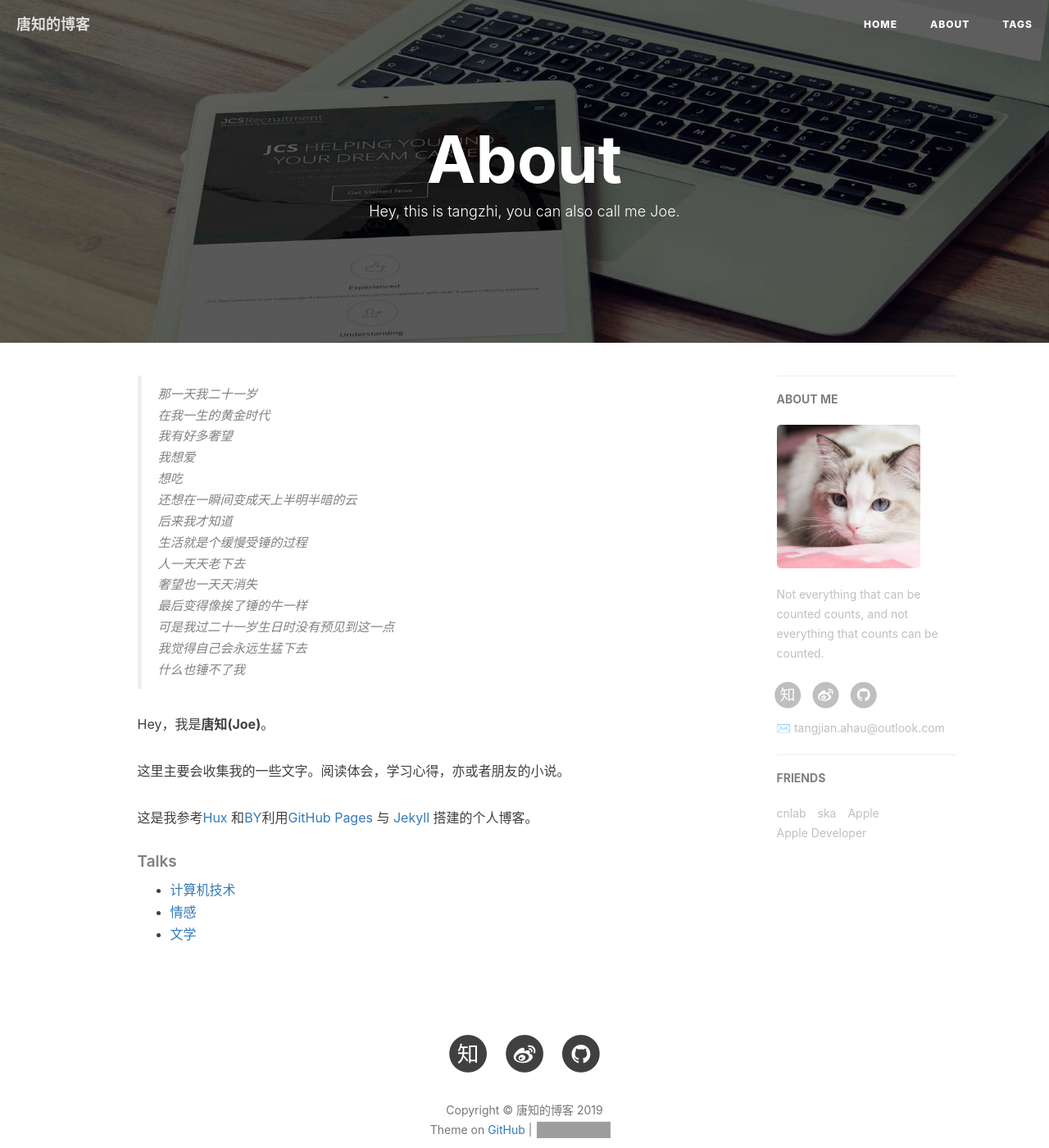
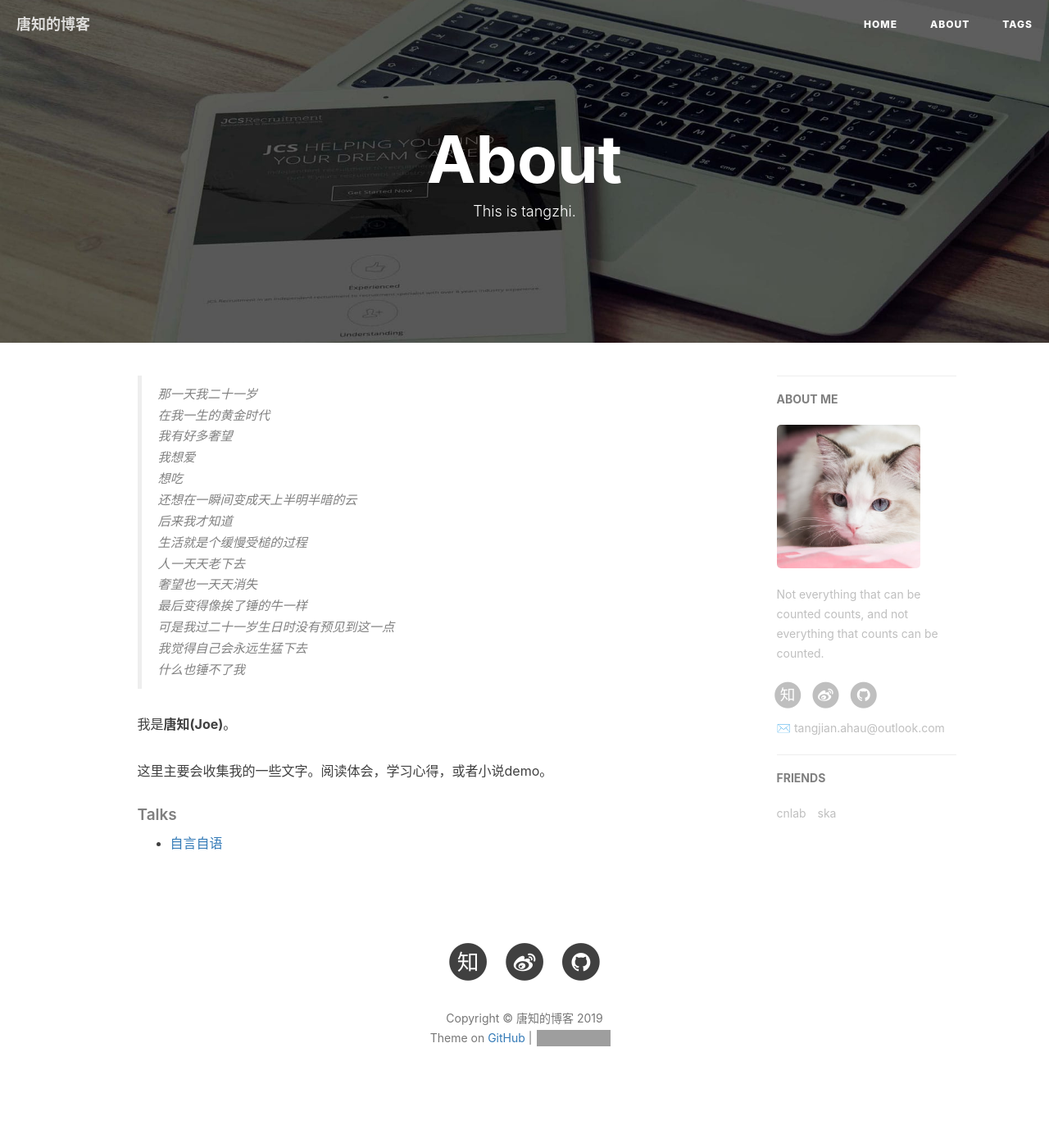
Before and after one commit to Joewn/Joewn.github.io, a Jekyll site: the page built from about.html, in a window 1280 px wide and 1400 px high. Shown: the whole window at 82% size. Built offline with Jekyll 4.4.1, drawn with Linux system fonts in a browser that asks for light colours; nearby versions of some CDN libraries; comment, search, counter and statistics services are not loaded; grey boxes are pictures that could not be loaded.

Commit message:
little changes

```diff
--- a/_config.yml
+++ b/_config.yml
@@ -104,11 +104,5 @@ friends: [
     },{
         title: "ska",
         href: "https://www.skatelescope.org/"
-    },{
-        title: "Apple",
-        href: "https://apple.com"
-    },{
-        title: "Apple Developer",
-        href: "https://developer.apple.com/"
     }
 ]
--- a/about.html
+++ b/about.html
@@ -1,7 +1,7 @@
 ---
 layout: page
 title: "About"
-description: "Hey, this is tangzhi, you can also call me Joe."
+description: "This is tangzhi."
 header-img: "img/post-bg-rwd.jpg"
 ---
 
@@ -17,23 +17,21 @@ header-img: "img/post-bg-rwd.jpg"
     <!--copied from markdown -->
     <blockquote><p>那一天我二十一岁<br>在我一生的黄金时代<br>
     我有好多奢望<br>我想爱<br>想吃<br>还想在一瞬间变成天上半明半暗的云<br>
-        后来我才知道<br>生活就是个缓慢受锤的过程<br>人一天天老下去<br>奢望也一天天消失<br>最后变得像挨了锤的牛一样<br>
+        后来我才知道<br>生活就是个缓慢受槌的过程<br>人一天天老下去<br>奢望也一天天消失<br>最后变得像挨了锤的牛一样<br>
         可是我过二十一岁生日时没有预见到这一点<br>我觉得自己会永远生猛下去<br>什么也锤不了我<br></p></blockquote>
 
-    <p>Hey，我是<strong>唐知(Joe)</strong>。</p>
+    <p>我是<strong>唐知(Joe)</strong>。</p>
 
-    <p>这里主要会收集我的一些文字。阅读体会，学习心得，亦或者朋友的小说。</p>
+    <p>这里主要会收集我的一些文字。阅读体会，学习心得，或者小说demo。</p>
 
-    <p>这是我参考<a href="https://github.com/Huxpro">Hux</a> 和<a href="https://github.com/qiubaiying">BY</a>利用<a href="https://pages.github.com/">GitHub Pages</a> 与 <a href="http://jekyll.com.cn/">Jekyll</a> 搭建的个人博客。</p>
 
     <p></p>
 
     <h5>Talks</h5>
 
     <ul>
-        <li><a href="">计算机技术</a></li>
-        <li><a href="https://www.baidu.com/s?ie=UTF-8&wd=%E6%83%85%E6%84%9F">情感</a></li>
-        <li><a href="https://www.baidu.com/s?ie=utf-8&f=8&rsv_bp=1&tn=baidu&wd=%E6%96%87%E5%AD%A6&oq=%25E6%2583%2585%25E6%2584%259F&rsv_pq=fc09b33600082fca&rsv_t=dceaFifp9hHq4ZjOfp25EXjTo2Uv0Kd2GrFSdNIKW6AvvLu1R64sWcCqhCY&rqlang=cn&rsv_enter=1&rsv_sug3=10&rsv_sug1=6&rsv_sug7=100&rsv_sug2=0&inputT=2973&rsv_sug4=2973">文学</a></li>
+        <li><a href="">自言自语</a></li>
+
 
     </ul>
 </div>
```
